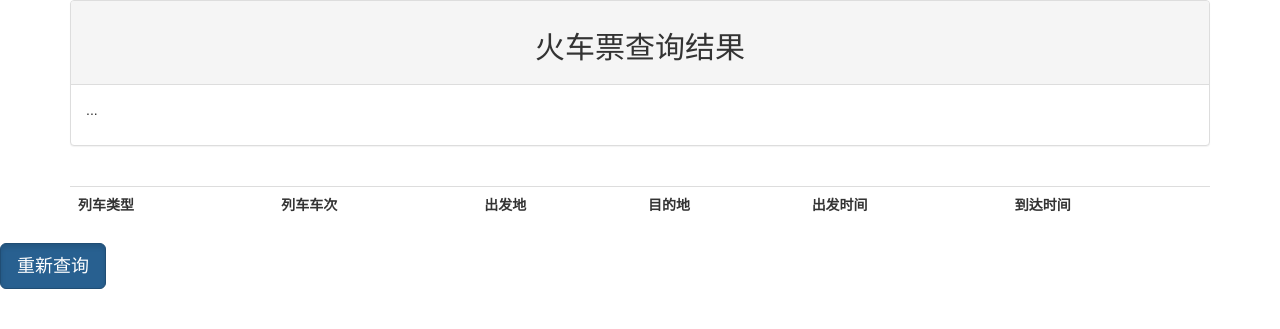
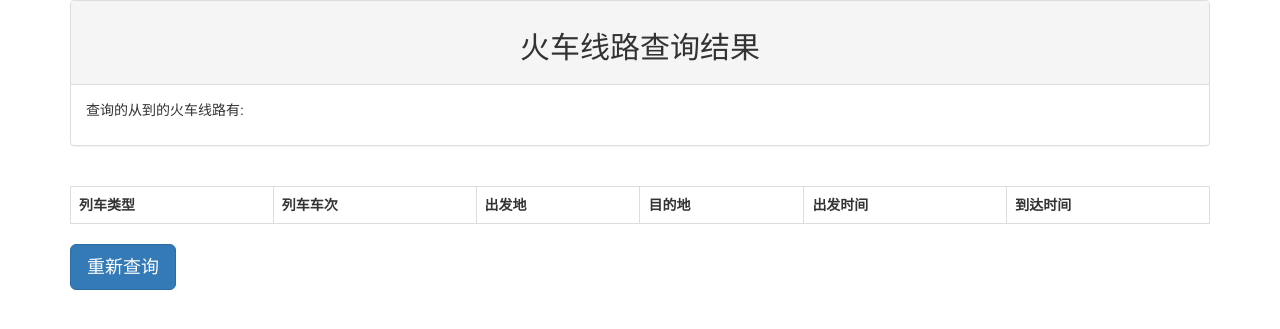
Before and after one commit to reno9/SEU-SE-2020, a Flask app: template 周春鹏+阶段1/App/templates/query.html in a window 1280 px wide. Shown: the top 329 px of the page. Run offline with Flask 2, Linux system fonts and the light colour scheme; the template is opened without the code that fills it, so the values that code supplies are empty; parts of the project's set-up code (start-up, migrations or seed data) failed here and were passed over; some libraries are stand-ins or nearby versions.

Commit message:
Update query.html

```diff
--- a/周春鹏+阶段1/App/templates/query.html
+++ b/周春鹏+阶段1/App/templates/query.html
@@ -6,16 +6,19 @@
 
 {% block content %}
     <div class="container">
+
         <table class="table table-striped">
             <div class="panel panel-default">
                 <!-- Default panel contents -->
-            <div class="panel-heading" align="center"><h2>火车票查询结果</h2></div>
+                <div class="panel-heading" align="center"><h2>火车线路查询结果</h2></div>
                 <div class="panel-body">
-                <p>...</p>
+                    <p class="text-left">
+                        查询的从<strong>{{ query_stations[0] }}</strong>到<strong>{{ query_stations[1] }}</strong>的火车线路有:
+                    </p>
                 </div>
 
                 <!-- Table -->
-            <table class="table">
+                <table class="table table-bordered">
                     <tr>
                         <th>列车类型</th>
                         <th>列车车次</th>
@@ -27,7 +30,7 @@
                     {% for line in info_list %}
                         <tr>
                             <td>{{ line[0] }}</td>
-                            <td href="{{ url_for('blue.index') }}" class="button" role="button" >{{ line[1] }}</td>
+                            <td href="{{ url_for('blue.index') }}" class="button" role="button">{{ line[1] }}</td>
                             <td>{{ line[2] }}</td>
                             <td>{{ line[3] }}</td>
                             <td>{{ line[4] }}</td>
@@ -37,8 +40,12 @@
                 </table>
             </div>
         </table>
+    </div>
+    <div class="container">
+        <a href="{{ url_for('blue.index') }}" class="btn btn-primary btn-lg " role="button" align="center">重新查询</a>
+    </div>
 
-    <a href="{{ url_for('blue.index') }}" class="btn btn-primary btn-lg active" role="button"  >重新查询</a>
 
-    </div>
+
+
 {% endblock %}
```
Lines whose indentation alone changed are shown as unchanged.
